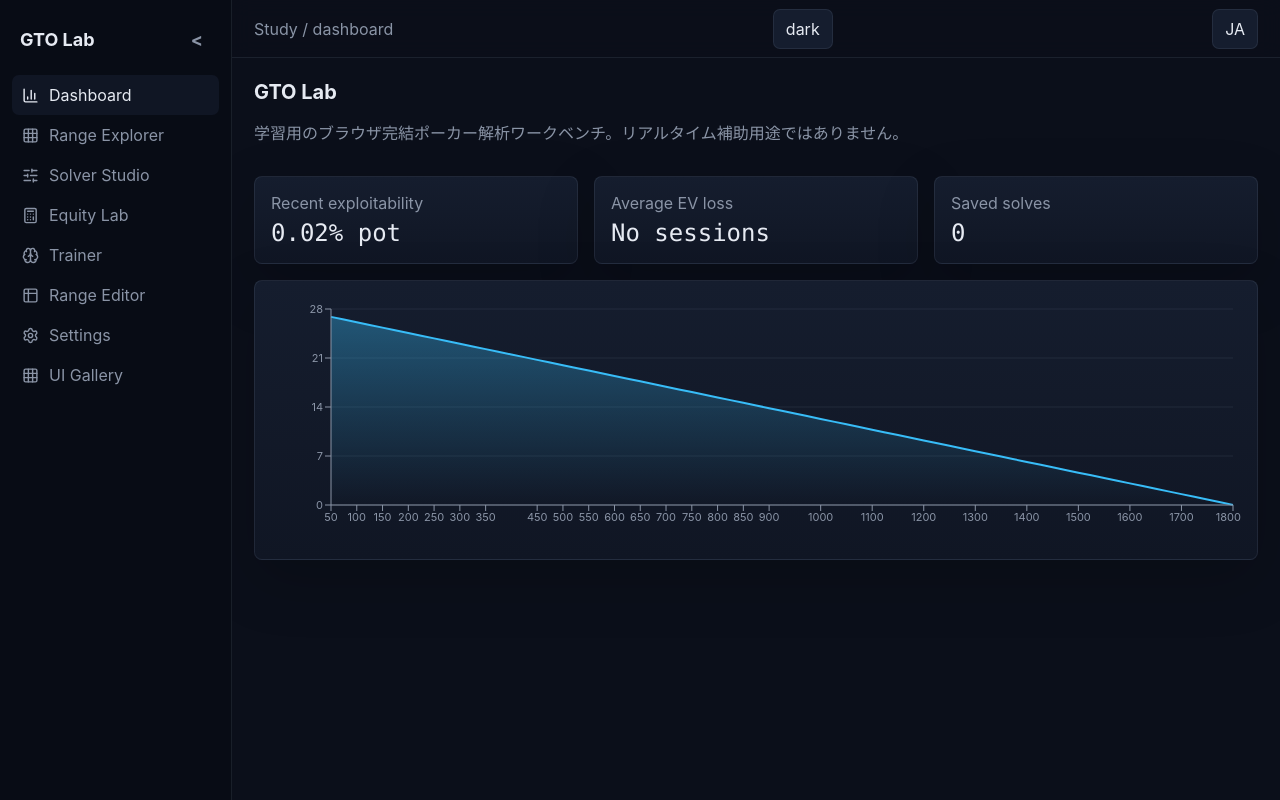
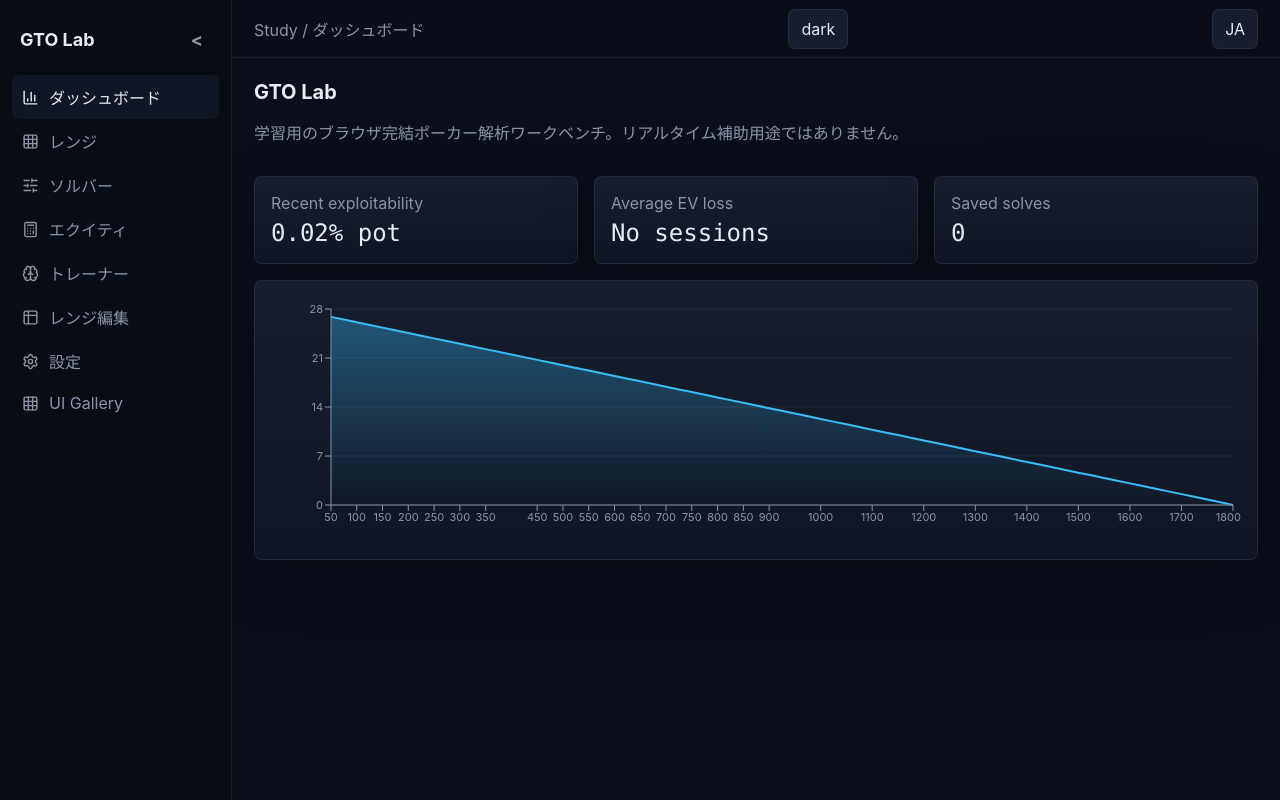
Before and after one commit to Azamarusuisan/wizard, a React (Vite) app in the folder apps/web/: page / in a window 1280 px wide. Built offline with nearby package versions, Linux system fonts and the light colour scheme.

Commit message:
Localize shell labels

```diff
--- a/apps/web/src/lib/i18n.ts
+++ b/apps/web/src/lib/i18n.ts
@@ -1,12 +1,12 @@
 export const dict = {
   ja: {
-    dashboard: "Dashboard",
-    range: "Range Explorer",
-    solver: "Solver Studio",
-    equity: "Equity Lab",
-    trainer: "Trainer",
-    editor: "Range Editor",
-    settings: "Settings"
+    dashboard: "ダッシュボード",
+    range: "レンジ",
+    solver: "ソルバー",
+    equity: "エクイティ",
+    trainer: "トレーナー",
+    editor: "レンジ編集",
+    settings: "設定"
   },
   en: {
     dashboard: "Dashboard",
--- a/apps/web/src/main.tsx
+++ b/apps/web/src/main.tsx
@@ -28,6 +28,7 @@ function App() {
   const deckColors = useAppStore((s) => s.deckColors);
   const match = routes.find(([p]) => p === path) ?? routes[0]!;
   const Page = match[3];
+  const currentLabel = match[1] === "UI" ? "UI Gallery" : dict[lang][match[1] as keyof typeof dict.ja];
   useEffect(() => {
     document.documentElement.dataset.theme = theme;
   }, [theme]);
@@ -46,7 +47,7 @@ function App() {
       </nav>
       <main className="main">
         <header className="top">
-          <span className="muted">Study / {match[1]}</span>
+          <span className="muted">Study / {currentLabel}</span>
           <button className="btn" aria-label="Toggle palette" onClick={() => setTheme(theme === "dark" ? "light" : "dark")}>{theme}</button>
           <button className="btn" aria-label="Toggle language" onClick={() => setLang(lang === "ja" ? "en" : "ja")}>{lang.toUpperCase()}</button>
         </header>
```
Also changed, not shown: 1 other file (tests, documents, lock files or other folders).
